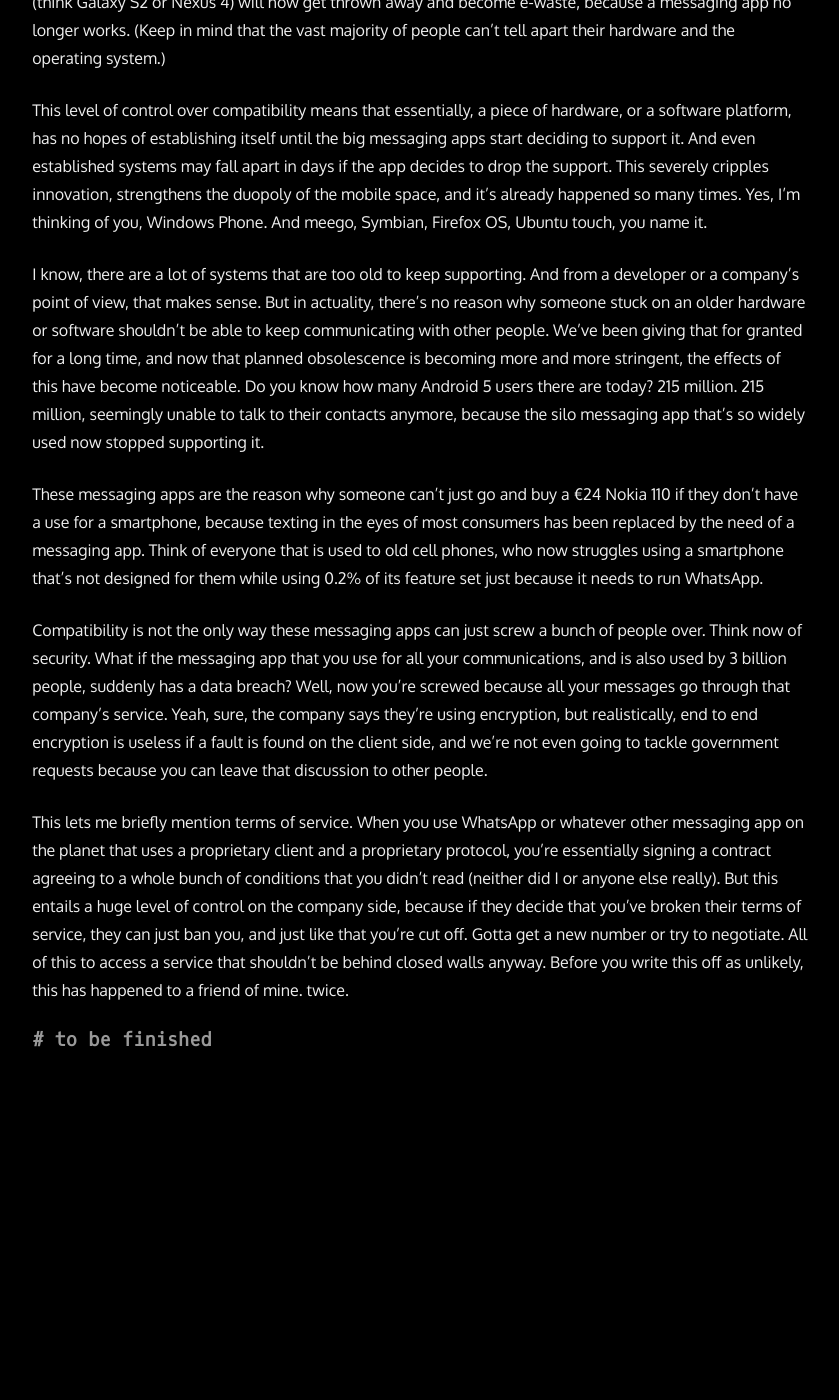
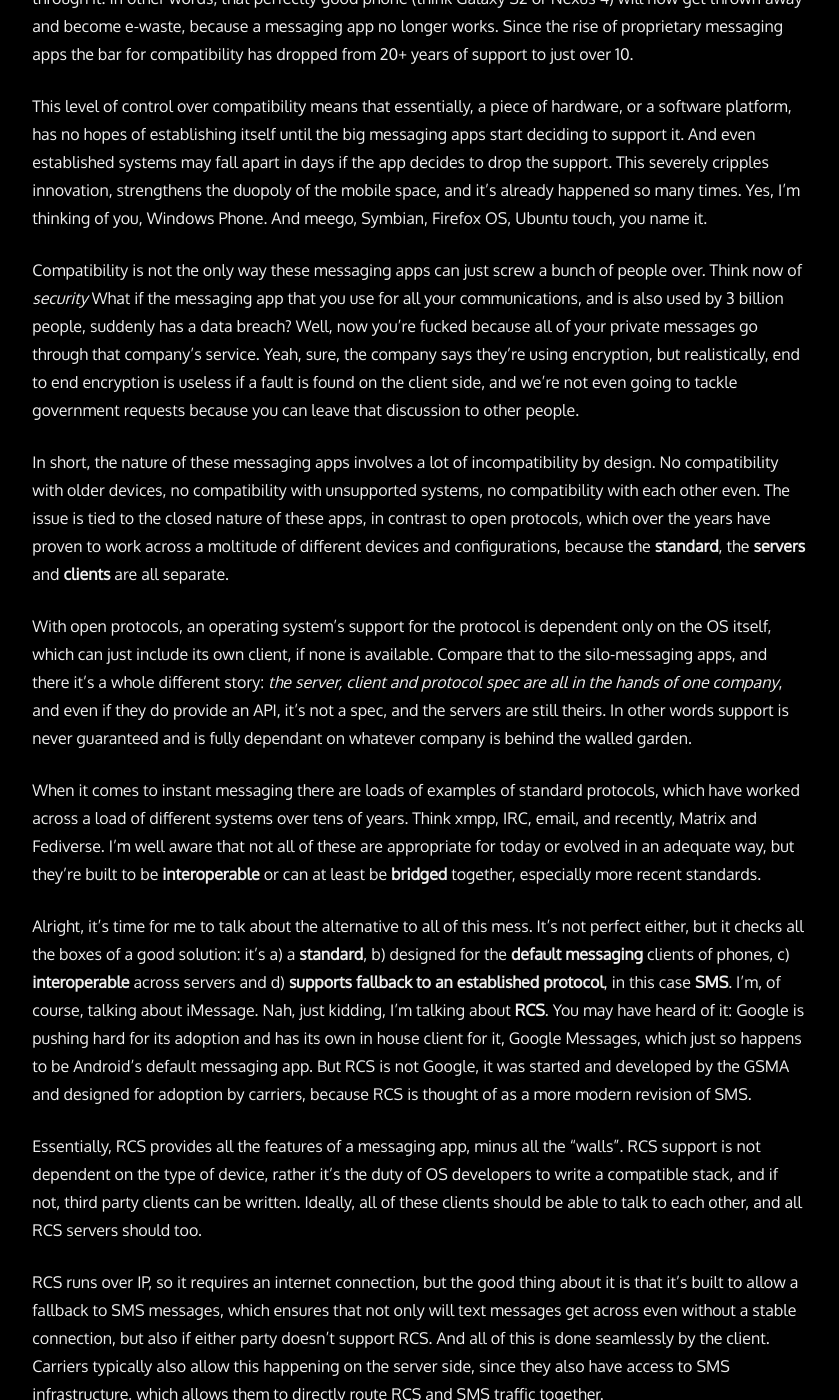
Before and after one commit to s7uck/s7uck.github.io, a Jekyll site: the page built from _posts/2022-9-21-Use-RCS-instead-of-messaging-apps.md, in a window 1280 px wide and 1400 px high, scrolled down 2629 px. Shown: the whole window, without its empty margins (220-1059 px from the left). Built offline with Jekyll 4.4.1, drawn with Linux system fonts in a browser that asks for light colours; before the commit the page ends 3748 px from its top, so only the background shows below that; some of the changed text lies outside the part shown.

Commit message:
Finish rewriting RCS post

```diff
--- a/_posts/2022-9-21-Use-RCS-instead-of-messaging-apps.md
+++ b/_posts/2022-9-21-Use-RCS-instead-of-messaging-apps.md
@@ -1,6 +1,6 @@
 ---
 layout: post
-title: "Why Messaging Apps are Stupid"
+title: "Messaging Apps Aren't a Good Idea"
 date: 2022-09-21 23:05:24 +0200
 categories: thoughts tech
 ---
@@ -92,15 +92,16 @@
     people won't go to the extra mile to do it themselves, because 90% of
     people have no idea about anything I just said.
 
-And worst of all, messaging apps are a **redundancy**. We already have
-texing protocols that every phone supports. We already have a texting app on
-our phone. Rather than creating more and more of these apps looking to
-"solve every problem with messaging" (see [xkcd 927](https://xkcd.com/927)),
-we should look to improve and extend the systems already in place, to ensure
-that we get to have the new features, without cutting off everyone who doesn't
-have a certain device with a certain app installed. Communication should allow
-everyone to talk seamlessly, not **requiring** a certain technology, which
-average people shouldn't, and don't want to have to think about.
+Plus, messaging apps are just a redundancy. We already have texing protocols
+that every phone supports and already have a texting app on our phones  . Rather
+than creating more and more of these apps looking to "solve every problem with
+messaging" (see [xkcd 927](https://xkcd.com/927)), we should look to improve and
+extend the systems already in place, to ensure that we get to have the new features,
+without cutting off everyone who doesn't have a certain device with a certain app
+installed. Instant messaging should allow everyone to talk seamlessly, not
+**requiring** a certain technology, or branching off in a whole lot of different
+technologies that in principle attempt to do the same thing yet are incompatible
+with each other.
 
 The thing that saddens me most is that this *was* the standard, 15 years ago.
 I remember when we didn't have to think about "what app you use", Internet
@@ -109,20 +110,20 @@
 
 The same can't be said today. Have you ever read some news headline that
 WhatsApp or some other popular app is going to drop support for a whole stack
-of old Android versions? You look at them and think "cool, I'm not affected."
-"Was anyone even still using that version"? But when you come to think about
-it, it's actually a very big deal. Sure, Android 4.4 is a very old version.
-But (unsupported)software and hardware don't age the same way. A 10 year old
-OS sounds old, but a 10 year old phone is still capable. Not everybody needs
-or has the ability to upgrade their device. I can guarantee you that an
-Android 4.4 phone can fulfill the needs of someone who's just looking to call
-and text, and take the odd photo. But because "texting" now means "to use a
-proprietary messaging app", if the company decides you're cut off, *you're cut
-off*. And everyone around you **will** still expect to reach you through it.
-In other words, that perfectly good phone (think Galaxy S2 or Nexus 4) will
-now get thrown away and become e-waste, because a messaging app no longer
-works. (Keep in mind that the vast majority of people can't tell apart
-their hardware and the operating system.)
+of old Android versions? It might seem like it's reasonable. But when you come
+to think about it it's actually a very big deal. Due to the nature of messaging
+apps, the client not being supported means no way to communicate through it.
+
+Sure, Android 4.4 is a very old version, but not everybody needs or has the ability
+to upgrade their device. I can guarantee you that an Android 4.4 phone can fulfill
+the needs of someone who's just looking to call and text, and take the odd photo.
+But because "texting" now means "to use a proprietary messaging app", if the company
+decides you're cut off, *you're cut off*. And everyone around you **will** still
+expect to reach you through it. In other words, that perfectly good phone (think
+Galaxy S2 or Nexus 4) will now get thrown away and become e-waste, because a
+messaging app no longer works.
+Since the rise of proprietary messaging apps the bar for compatibility has dropped
+from 20+ years of support to just over 10.
 
 This level of control over compatibility means that essentially, a piece of
 hardware, or a software platform, has no hopes of establishing itself until
@@ -132,55 +133,81 @@
 space, and it's already happened so many times. Yes, I'm thinking of you,
 Windows Phone. And meego, Symbian, Firefox OS, Ubuntu touch, you name it.
 
-I know, there are a lot of systems that are too old to keep supporting.
-And from a developer or a company's point of view, that makes sense. But in
-actuality, there's no reason why someone stuck on an older hardware or
-software shouldn't be able to keep communicating with other people. We've
-been giving that for granted for a long time, and now that planned
-obsolescence is becoming more and more stringent, the effects of this have
-become noticeable. Do you know how many Android 5 users there are today?
-215 million. 215 million, seemingly unable to talk to their contacts
-anymore, because the silo messaging app that's so widely used now stopped
-supporting it.
-
-These messaging apps are the reason why someone can't just go and buy a
-€24 Nokia 110 if they don't have a use for a smartphone, because texting
-in the eyes of most consumers has been replaced by the need of a
-messaging app. Think of everyone that is used to old cell phones, who now
-struggles using a smartphone that's not designed for them while using 0.2%
-of its feature set just because it needs to run WhatsApp.
-
 Compatibility is not the only way these messaging apps can just screw a
-bunch of people over. Think now of security. What if the messaging app
+bunch of people over. Think now of *security* What if the messaging app
 that you use for all your communications, and is also used by 3 billion
-people, suddenly has a data breach? Well, now you're screwed because all
-your messages go through that company's service. Yeah, sure, the company
-says they're using encryption, but realistically, end to end encryption
-is useless if a fault is found on the client side, and we're not even
-going to tackle government requests because you can leave that discussion
+people, suddenly has a data breach? Well, now you're fucked because all of
+your private messages go through that company's service. Yeah, sure, the
+company says they're using encryption, but realistically, end to end
+encryption is useless if a fault is found on the client side, and we're not
+even going to tackle government requests because you can leave that discussion
 to other people.
 
-This lets me briefly mention terms of service. When you use WhatsApp or
-whatever other messaging app on the planet that uses a proprietary
-client and a proprietary protocol, you're essentially signing a contract
-agreeing to a whole bunch of conditions that you didn't read (neither did
-I or anyone else really). But this entails a huge level of control on
-the company side, because if they decide that you've broken their terms
-of service, they can just ban you, and just like that you're cut off.
-Gotta get a new number or try to negotiate. All of this to access a
-service that shouldn't be behind closed walls anyway. Before you write
-this off as unlikely, this has happened to a friend of mine. twice.
+In short, the nature of these messaging apps involves a lot of incompatibility
+by design. No compatibility with older devices, no compatibility with
+unsupported systems, no compatibility with each other even. The issue is tied
+to the closed nature of these apps, in contrast to open protocols, which over
+the years have proven to work across a moltitude of different devices and
+configurations, because the **standard**, the **servers** and **clients** are
+all separate.
 
-<h3 class="faded"><pre># to be finished</pre></h3>
+With open protocols, an operating system's support for the protocol is
+dependent only on the OS itself, which can just include its own client, if
+none is available. Compare that to the silo-messaging apps, and there it's a
+whole different story: *the server, client and protocol spec are all in the
+hands of one company*, and even if they do provide an API, it's not a spec,
+and the servers are still theirs. In other words support is never guaranteed
+and is fully dependant on whatever company is behind the walled garden.
 
-<!--
-TODO:
-Write about alternate client support.
-Segway into the need for an open protocol, that falls back to established
-standards and is able to be used on any app.
-(Mention IM like XMPP, Matrix, etc in the process, because they're the best
-example).
-Then talk about RCS, what it solves and how to use it, and how it's better
-than using messaging apps. (The focus of the article has shifted quite a lot
-from the original, but should still mention RCS)
--->
+When it comes to instant messaging there are loads of examples of standard
+protocols, which have worked across a load of different systems over tens
+of years. Think xmpp, IRC, email, and recently, Matrix and Fediverse. I'm
+well aware that not all of these are appropriate for today or evolved in
+an adequate way, but they're built to be **interoperable** or can at least
+be **bridged** together, especially more recent standards.
+
+Alright, it's time for me to talk about the alternative to all of this mess.
+It's not perfect either, but it checks all the boxes of a good solution: it's
+a) a **standard**, b) designed for the **default messaging** clients of
+phones, c) **interoperable** across servers and d) **supports fallback to an
+established protocol**, in this case **SMS**. I'm, of course, talking about
+iMessage. Nah, just kidding, I'm talking about **RCS**. You may have heard of
+it: Google is pushing hard for its adoption and has its own in house client
+for it, Google Messages, which just so happens to be Android's default
+messaging app. But RCS is not Google, it was started and developed by the
+GSMA and designed for adoption by carriers, because RCS is thought of as a
+more modern revision of SMS.
+
+Essentially, RCS provides all the features of a messaging app, minus all the
+"walls". RCS support is not dependent on the type of device, rather it's the
+duty of OS developers to write a compatible stack, and if not, third party
+clients can be written. Ideally, all of these clients should be able
+to talk to each other, and all RCS servers should too.
+
+RCS runs over IP, so it requires an internet connection, but the good thing
+about it is that it's built to allow a fallback to SMS messages, which ensures
+that not only will text messages get across even without a stable connection,
+but also if either party doesn't support RCS. And all of this is done
+seamlessly by the client. Carriers typically also allow this happening on the
+server side, since they also have access to SMS infrastructure, which allows
+them to directly route RCS and SMS traffic together.
+
+Yes, RCS is not without its disadvantages. For one, the indisputed big player
+in the RCS space is Google, who provide both the most popular client as well
+as the most used server (see [Google Jibe](https://jibe.google.com)). This
+doesn't sound much better than proprietary messaging apps, but in this case
+we're at least still dealing with a standard, that technically anyone can
+implement. There's also plenty of existing carrier servers alongside Google's,
+so we can rest assured that they're not going to monopolize this space too.
+But the concern is still there and it might not be long before we're dealing
+with a Chromium-like situation.
+
+Anyways, the GSMA's [official FAQ](https://www.gsma.com/solutions-and-impact/technologies/networks/rcs-frequently-asked-questions/)
+actually explains a lot of my points quite well. So if you haven't been
+convinced yet, go and check that out, and then open your phone's default
+texting app and write to someone. And by someone I mean anyone, because
+you won't have to worry about what they're running ;)
+
+
+<i class="faded">Fun fact: Windows Phone was one of the first OS to include
+support for RCS and it still works fine. Name me something else that does.</i>
```
